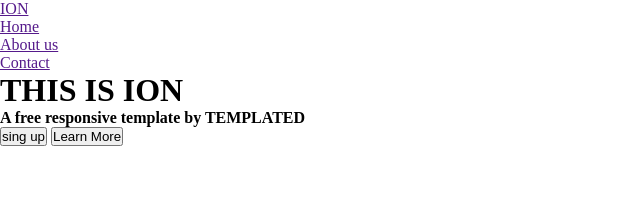
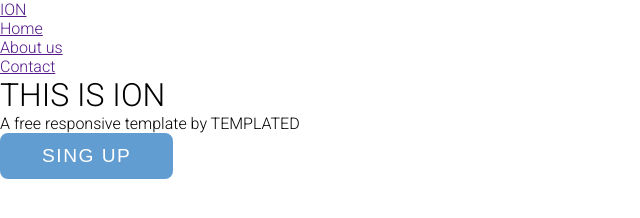
Before and after one commit to paparazzit/ion_radionica, a plain HTML site: page index.html in a window 1280 px wide. Shown: the whole page, without its empty margins (0-640 px from the left). Drawn offline with Linux system fonts and the light colour scheme.

Commit message:
basic styles

```diff
--- a/style.css
+++ b/style.css
@@ -16,3 +16,55 @@
 	margin: 0;
 	box-sizing: border-box;
 }
+
+body {
+	font-family: var(--font-family);
+	font-size: var(--font-size);
+}
+h1,
+h2,
+h3,
+h4,
+h5,
+h6,
+p,
+a {
+	font-weight: 300;
+}
+h1,
+h2 {
+	text-transform: uppercase;
+}
+
+.container {
+	width: 80%;
+	margin: 0 auto;
+}
+
+.btn {
+	text-transform: uppercase;
+	padding: 10px 40px;
+	transition: var(--transition);
+	font-size: 1.2rem;
+	color: var(--white);
+	letter-spacing: 1.5px;
+	border-radius: 8px;
+}
+.blue {
+	background-color: var(--primary);
+	border: 2px solid var(--primary);
+}
+.blue:hover {
+	background-color: var(--primary-hover);
+	border-color: var(--primary-hover);
+}
+
+.transparent {
+	background-color: transparent;
+	border: 2px solid var(--white);
+}
+.transparent:hover {
+	background-color: rgba(255, 255, 255, 0.5);
+}
+
+/* nav */
```
